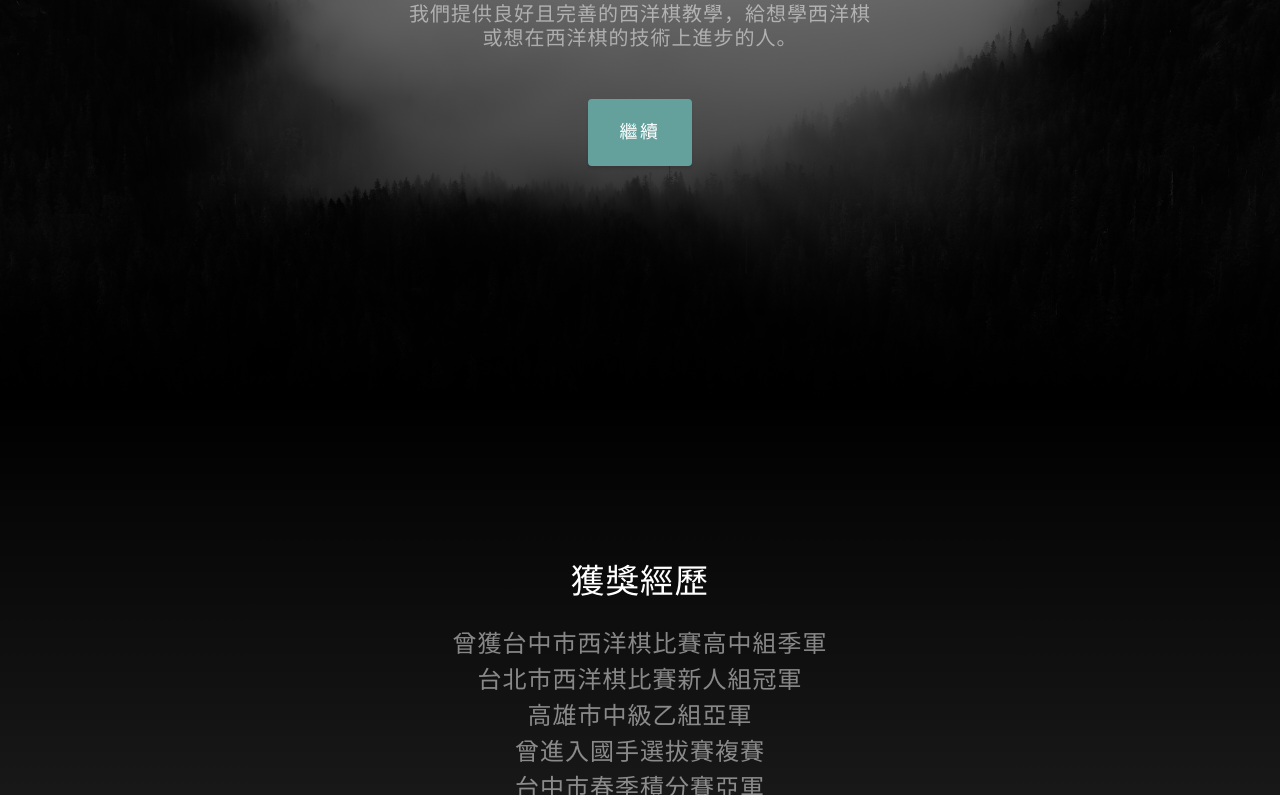
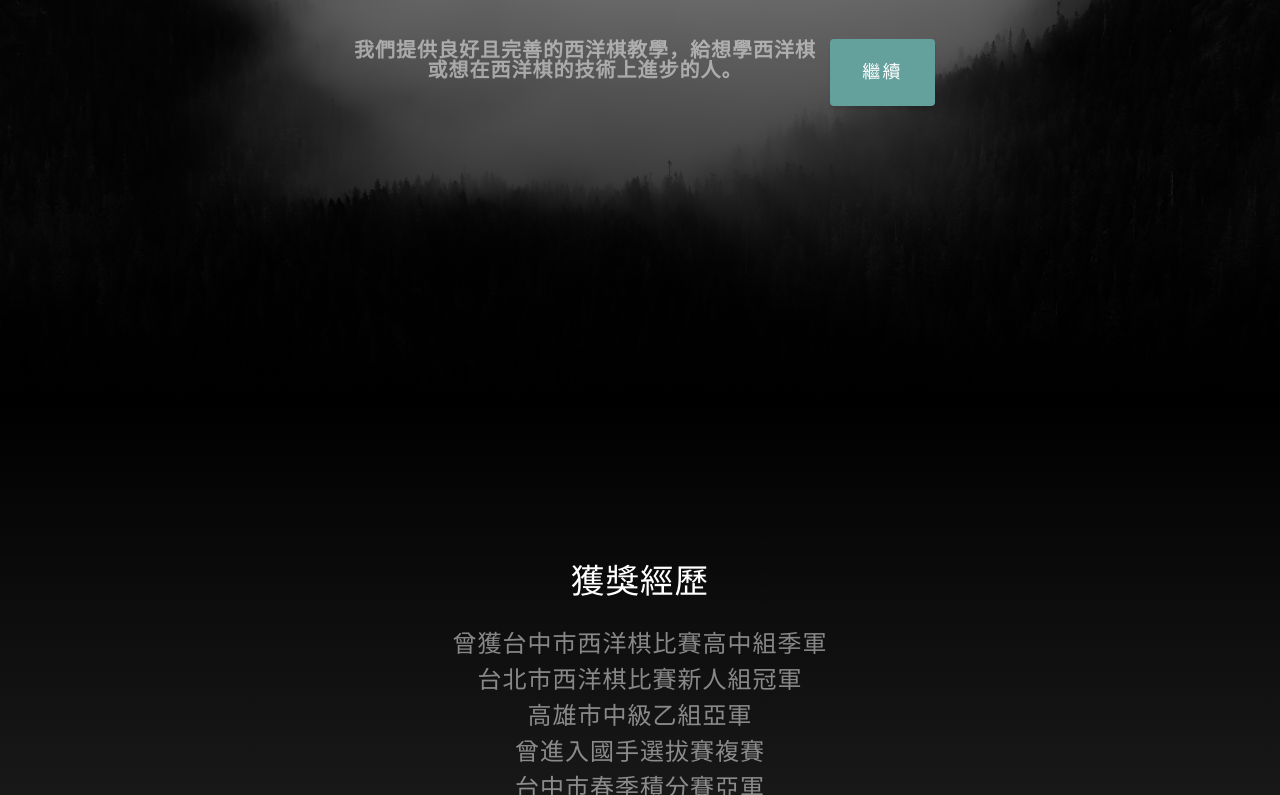
Before and after one commit to zero0926/1217chess, a plain HTML site: page index.html in a window 1280 px wide. Shown: the part 398-1193 px from the top of the page. Drawn offline with nearby package versions, Linux system fonts and the light colour scheme.

Commit message:
圖片更改完成

```diff
--- a/css/mycss.css
+++ b/css/mycss.css
@@ -6,4 +6,9 @@
 }
 .h2-lg-text{
     padding-top: 40pt;
+    font-weight: 900;
+    font-size: 3.5em;
+
+    display: inline-block;
+    line-height: 1em;
 }
--- a/index.html
+++ b/index.html
@@ -72,7 +72,7 @@
                         </p>
                     </div>
                 </div>
-                <img class="img-fluid" src="![](assets/img/chessplayer.png)assets/img/" alt="..." />
+                <img class="img-fluid" src="assets/img/chessplayer.png/" alt="..." />
             </div>
         </section>
         <!-- Projects-->
```
Also changed, not shown: assets/img/chessplayer.png.
